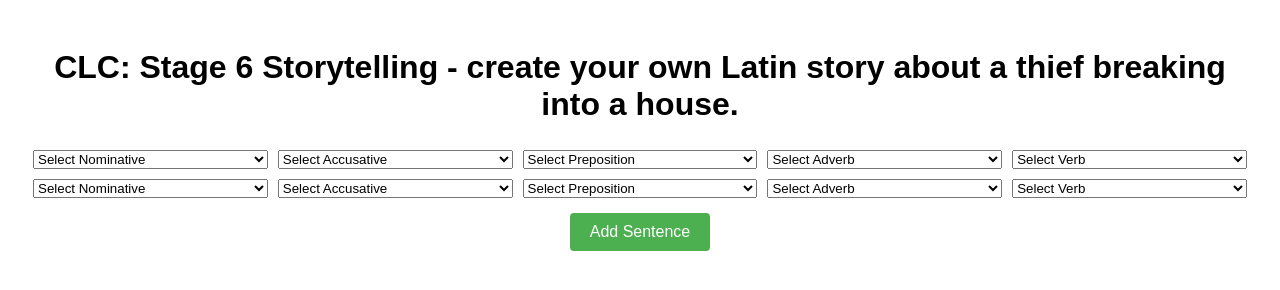
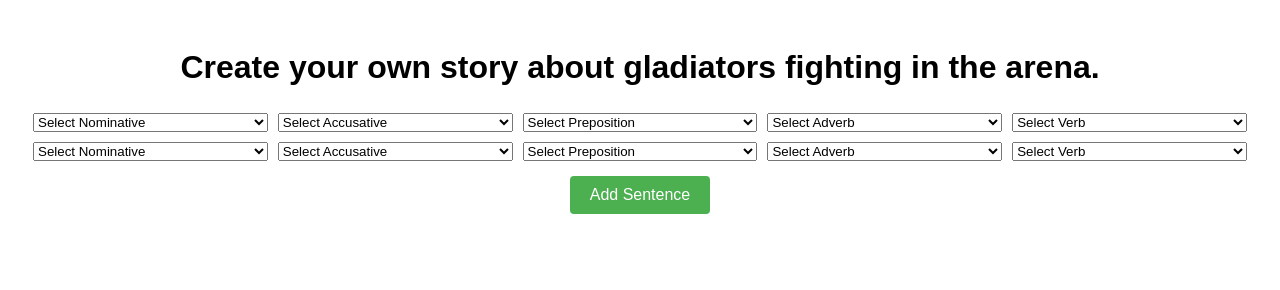
Before and after one commit to guyb343/Stage-8-Gladiators, a plain HTML site: page index.html in a window 1280 px wide. Both pictures are taken after a click on the button "Add Sentence". Drawn offline with Linux system fonts and the light colour scheme.

Commit message:
Update index.html

```diff
--- a/index.html
+++ b/index.html
@@ -3,7 +3,7 @@
 <head>
   <meta charset="UTF-8">
   <meta name="viewport" content="width=device-width, initial-scale=1.0">
-  <title>Stage 2 Storytelling</title>
+  <title>8 Gladiatores</title>
   <style>
     body {
       font-family: Arial, sans-serif;
@@ -53,7 +53,7 @@
   </style>
 </head>
 <body>
-  <h1>CLC: Stage 6 Storytelling - create your own Latin story about a thief breaking into a house.</h1>
+  <h1>Create your own story about gladiators fighting in the arena.</h1>
 
   <div id="sentences-container">
     <div class="sentence-line">
@@ -188,7 +188,7 @@
         accusative: createDropdown([' ', 'murmillonem', 'murmillones', 'retiarium', 'retiarios', 'spectatores', 'leonem', 'leones', 'canem', 'canes', 'senatorem', 'gladium', 'scutum', 'tridentem', 'rete', 'sanguinem', 'vinum'], 'Accusative'),
         preposition: createDropdown([' ', 'cum gladio', 'cum scuto', 'cum tridente', 'cum rete', 'in triclinio', 'in via'], 'Preposition'),
         adverb: createDropdown([' ', 'vehementer', 'fortiter', 'ignave', 'celeriter', 'lente', 'statim', 'subito'], 'Adverb'),
-        verb: createDropdown(['bibebant', 'clamabat', 'clamabant', 'clamavit', 'clamaverunt', 'defendebat', 'defendebant', 'defendit', 'defenderunt','fundebat', 'habebat', 'habebant', 'incitabat', 'incitabant', 'necabat', 'necabant', 'necavit', 'necaverunt', 'oppugnabat', 'oppugnabant', 'oppugnvit', 'oppugnverunt', 'plaudebant', 'plauserunt', 'spectabat', 'spectabant'], 'Verb'),
+        verb: createDropdown(['bibebant', 'clamabat', 'clamabant', 'clamavit', 'clamaverunt', 'defendebat', 'defendebant', 'defendit', 'defenderunt','fundebat', 'habebat', 'habebant', 'incitabat', 'incitabant', 'necabat', 'necabant', 'necavit', 'necaverunt', 'oppugnabat', 'oppugnabant', 'oppugnavit', 'oppugnverunt', 'plaudebant', 'plauserunt', 'spectabat', 'spectabant'], 'Verb'),
       };
 
       Object.values(sentence).forEach(dropdown => {
```
